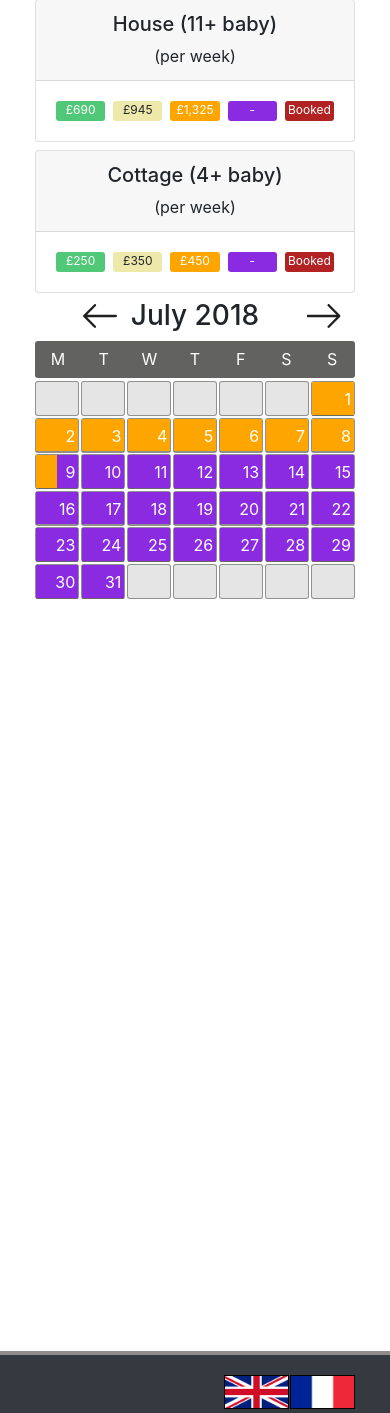
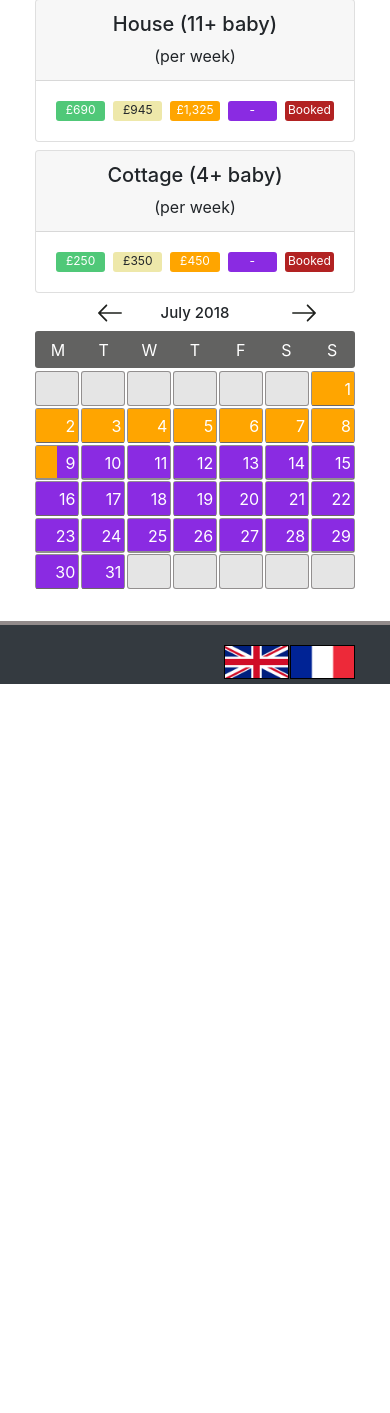
Before and after one commit to skyerus/Chagnolet-2.0, a Symfony app: template templates/pages/prices.html.twig in a window 390 px wide. Shown: the part 544-1957 px from the top of the page. After the commit the page ends 1228 px from the top, so only its background shows below. Run offline with Twig, Linux system fonts and the light colour scheme; the template is opened without the code that fills it, so the values that code supplies are empty; some libraries are stand-ins or nearby versions.

Commit message:
changed height of calendar dynamically

```diff
--- a/public/css/calendar.css
+++ b/public/css/calendar.css
@@ -187,13 +187,21 @@ h5 {
     #calendarWrapper {
         grid-auto-rows: 100px;
         grid-gap:0.1em;
+        min-height: 620px;
     }
+
 }
 
 @media (max-width: 1000px) {
     #calendarWrapper {
         grid-auto-rows: 35px;
         grid-gap:0.1em;
+        min-height: 230px;
+    }
+
+    #month-year h3 {
+        margin-top: 7%;
+        font-size: 15px;
     }
 
     #price-wrapper-container {
```
